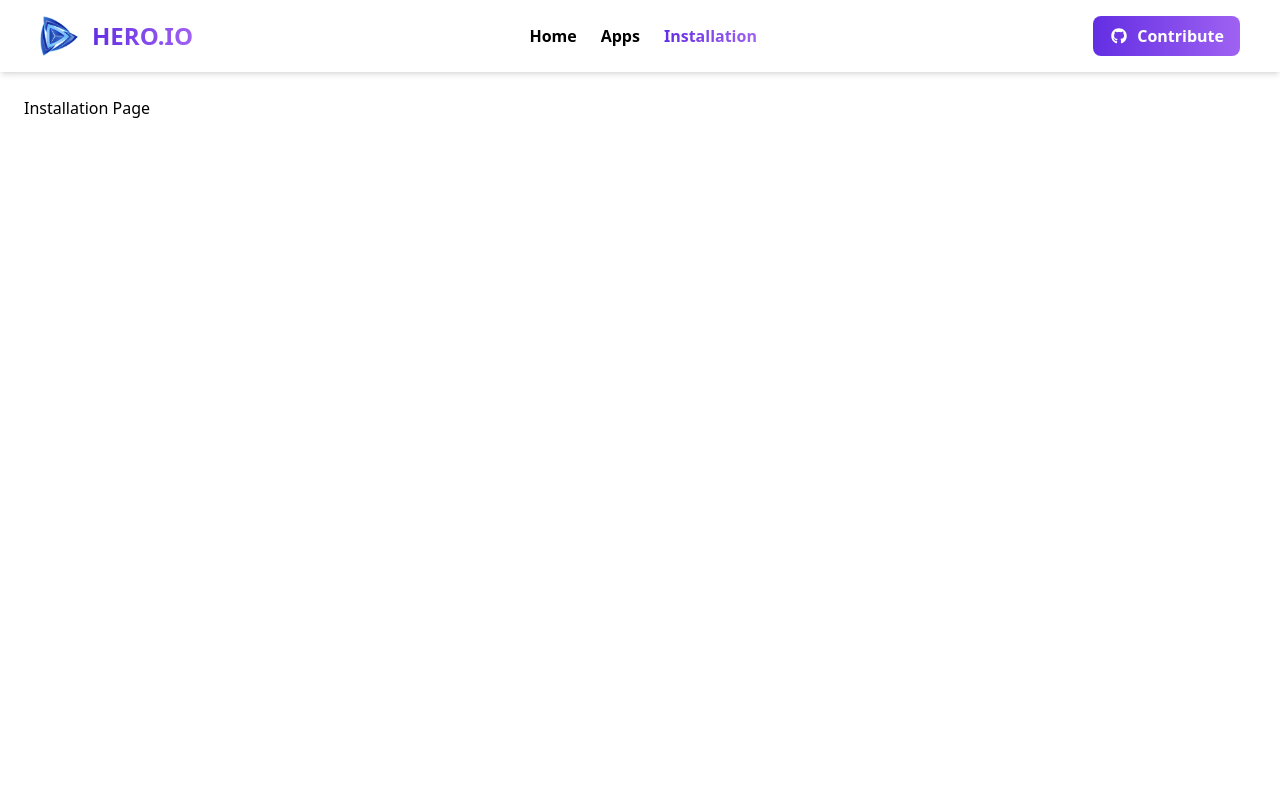
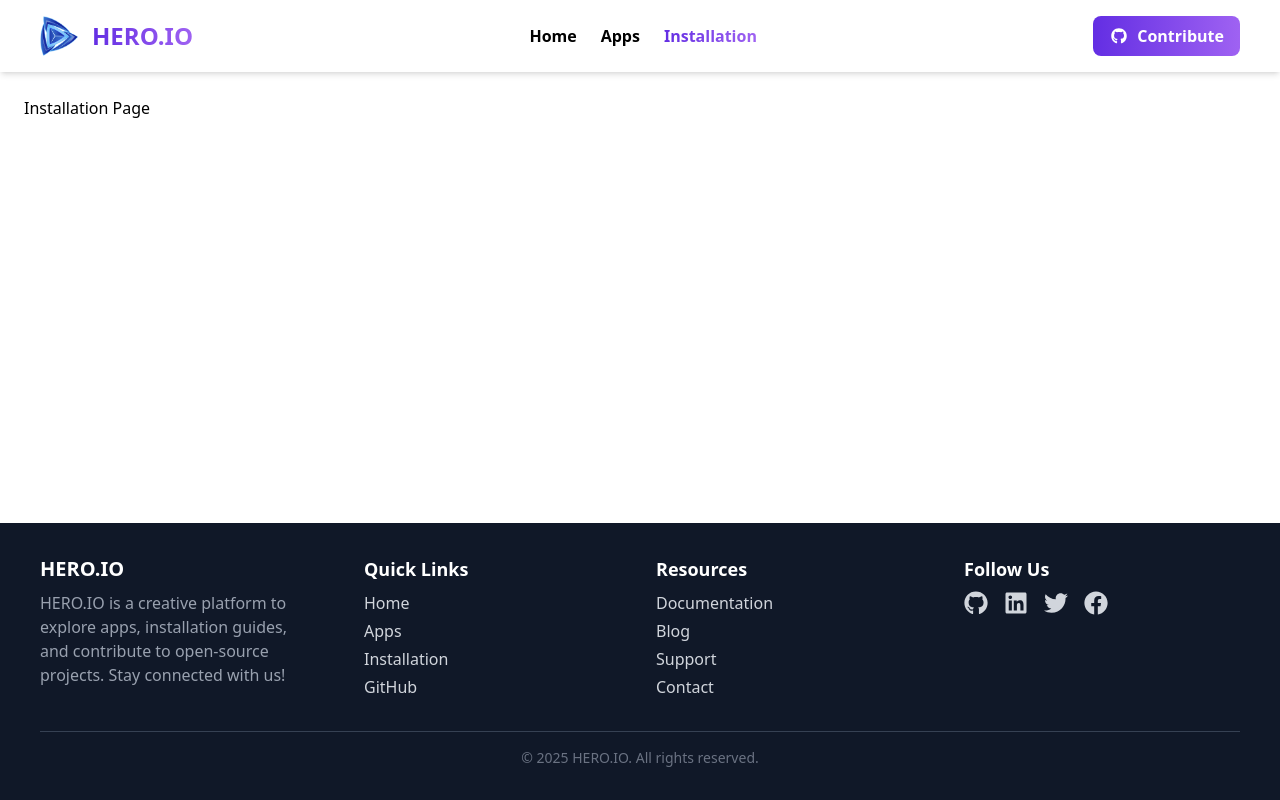
Before and after one commit to AfsanaMim9639/hero-app, a React (Vite) app: page /installation in a window 1280 px wide. Built offline with nearby package versions, Linux system fonts and the light colour scheme.

Commit message:
Added Footer SEction

```diff
--- a/package.json
+++ b/package.json
@@ -16,6 +16,7 @@
     "@tailwindcss/vite": "^4.1.14",
     "react": "^19.1.1",
     "react-dom": "^19.1.1",
+    "react-icons": "^5.5.0",
     "react-router-dom": "^7.9.3",
     "tailwindcss": "^4.1.14"
   },
--- a/src/App.jsx
+++ b/src/App.jsx
@@ -1,6 +1,7 @@
 
 import { BrowserRouter as Router, Routes, Route } from "react-router-dom";
 import Header from "./components/Header";
+import Footer from "./components/Footer";
 
 function Home() {
   return <div className="p-6">Home Page</div>;
@@ -17,14 +18,20 @@ function Installation() {
 function App() {
   return (
     <Router>
+      <div className="flex flex-col min-h-screen">
         <Header />
+        <main className="flex-grow">
           <Routes>
             <Route path="/" element={<Home />} />
             <Route path="/apps" element={<Apps />} />
             <Route path="/installation" element={<Installation />} />
           </Routes>
+        </main>
+        <Footer />
+      </div>
     </Router>
   );
 }
 
+
 export default App;
--- /dev/null
+++ b/src/components/Footer.jsx
@@ -0,0 +1,68 @@
+import { FaGithub, FaLinkedin, FaTwitter, FaFacebook } from "react-icons/fa";
+
+export default function Footer() {
+  return (
+    <footer className="bg-gray-900 text-gray-300 px-10 py-8">
+      {/* Grid container for 4 columns */}
+      <div className="max-w-7xl mx-auto grid grid-cols-1 md:grid-cols-4 gap-8">
+
+        {/* Column 1: About */}
+        <div>
+          <h2 className="text-xl font-bold text-white mb-2">HERO.IO</h2>
+          <p className="text-gray-400">
+            HERO.IO is a creative platform to explore apps, installation guides,
+            and contribute to open-source projects. Stay connected with us!
+          </p>
+        </div>
+
+        {/* Column 2: Quick Links */}
+<div className="md:ml-4">
+  <h3 className="text-lg font-semibold text-white mb-2">Quick Links</h3>
+  <ul className="space-y-1">
+    <li><a href="/" className="hover:text-white transition">Home</a></li>
+    <li><a href="/apps" className="hover:text-white transition">Apps</a></li>
+    <li><a href="/installation" className="hover:text-white transition">Installation</a></li>
+    <li><a href="https://github.com/AfsanaMim9639" target="_blank" className="hover:text-white transition">GitHub</a></li>
+  </ul>
+</div>
+
+
+        {/* Column 3: Resources */}
+        <div>
+          <h3 className="text-lg font-semibold text-white mb-2">Resources</h3>
+          <ul className="space-y-1">
+            <li><a href="/docs" className="hover:text-white transition">Documentation</a></li>
+            <li><a href="/blog" className="hover:text-white transition">Blog</a></li>
+            <li><a href="/support" className="hover:text-white transition">Support</a></li>
+            <li><a href="/contact" className="hover:text-white transition">Contact</a></li>
+          </ul>
+        </div>
+
+        {/* Column 4: Social */}
+        <div>
+          <h3 className="text-lg font-semibold text-white mb-2">Follow Us</h3>
+          <div className="flex gap-4">
+            <a href="https://github.com/AfsanaMim9639" target="_blank" className="hover:text-white transition">
+              <FaGithub size={24} />
+            </a>
+            <a href="https://linkedin.com/in/your-linkedin" target="_blank" className="hover:text-white transition">
+              <FaLinkedin size={24} />
+            </a>
+            <a href="https://twitter.com/your-twitter" target="_blank" className="hover:text-white transition">
+              <FaTwitter size={24} />
+            </a>
+            <a href="https://facebook.com/your-facebook" target="_blank" className="hover:text-white transition">
+              <FaFacebook size={24} />
+            </a>
+          </div>
+        </div>
+
+      </div>
+
+      {/* Bottom Section */}
+      <div className="mt-8 text-center text-gray-500 text-sm border-t border-gray-700 pt-4">
+        &copy; {new Date().getFullYear()} HERO.IO. All rights reserved.
+      </div>
+    </footer>
+  );
+}
```
Also changed, not shown: 1 other file (tests, documents, lock files or other folders). Lines whose indentation alone changed are shown as unchanged.
